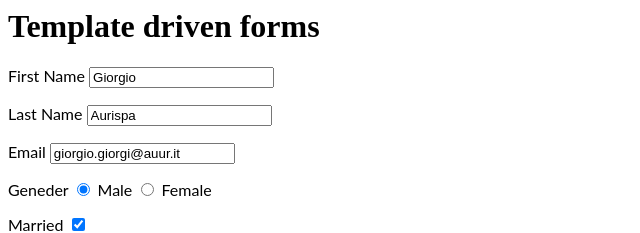
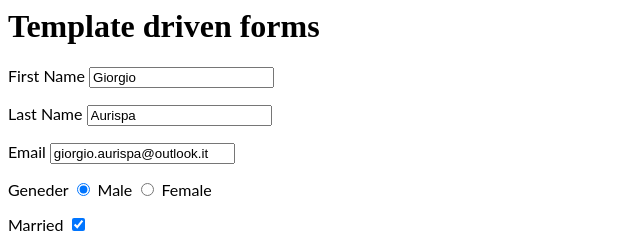
Before and after one commit to MatteoMit/angular7-template-driven-form, an Angular app: page / in a window 1280 px wide. Shown: the top 233 px of the page, without its empty margins (0-640 px from the left). Built offline with nearby package versions, Linux system fonts and the light colour scheme.

Commit message:
1 file modified

```diff
--- a/src/app/app.component.ts
+++ b/src/app/app.component.ts
@@ -25,7 +25,7 @@ export class AppComponent implements OnInit {
     this.contact = {
       firstname: "Giorgio",
       lastname: "Aurispa",
-      email: "giorgio.giorgi@auur.it",
+      email: "giorgio.aurispa@outlook.it",
       gender: "male",
       isMarried: true,
       country: "1",
```
